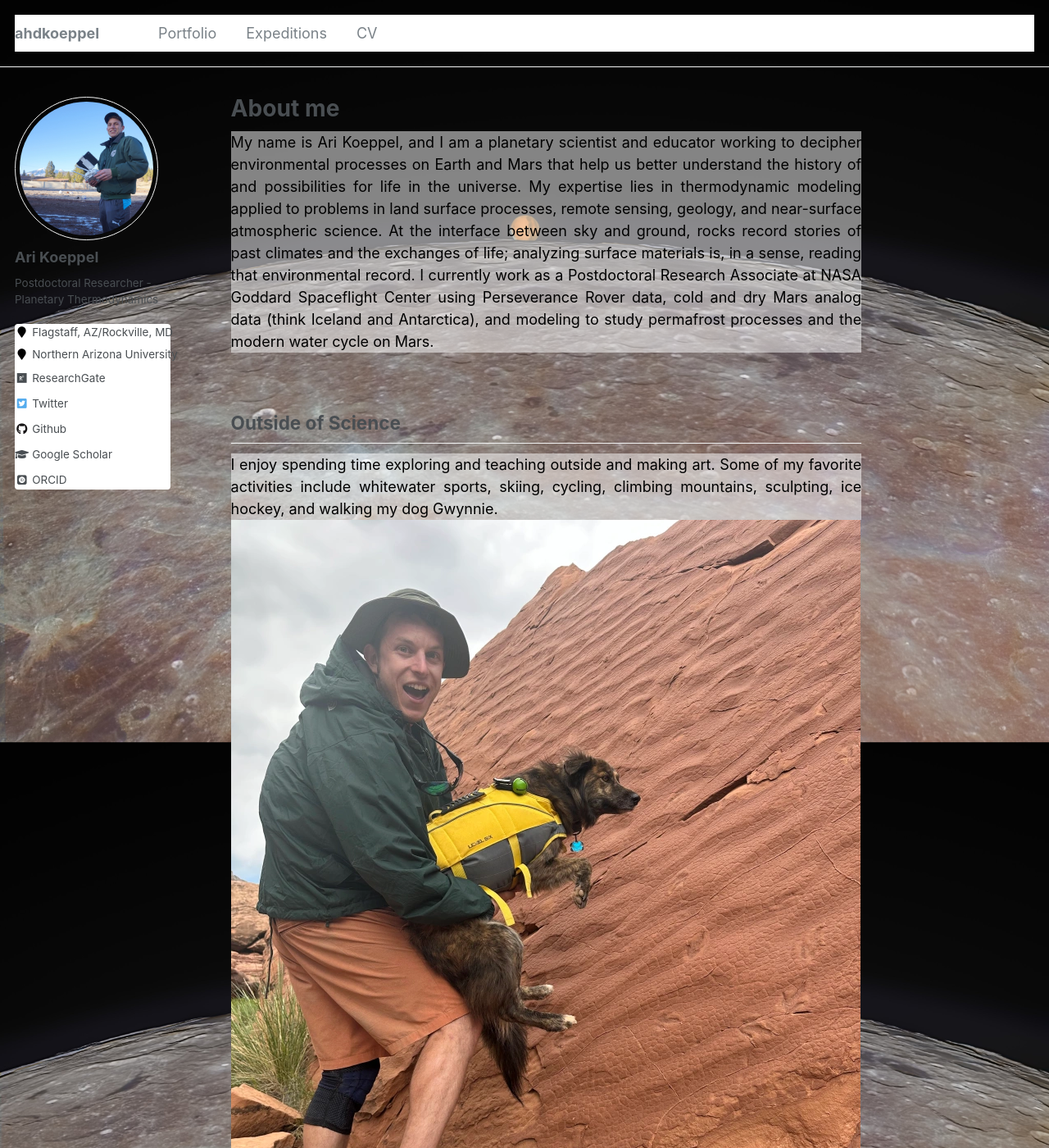
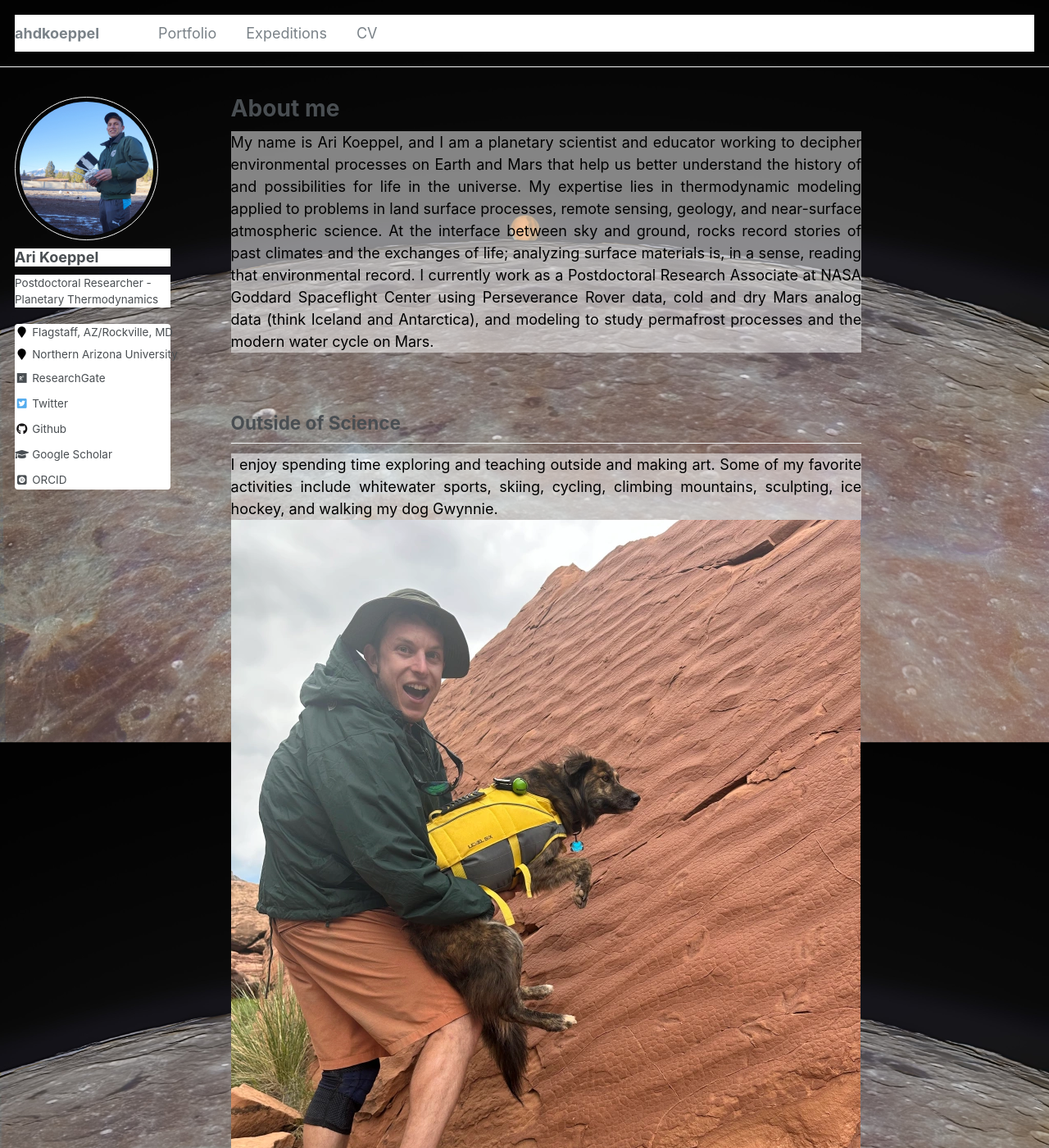
Before and after one commit to ahdkoeppel/ahdkoeppel.github.io, a Jekyll site: the page built from _pages/about.md, in a window 1280 px wide and 1400 px high. Shown: the whole window at 82% size. Built offline with Jekyll 4.4.1, drawn with Linux system fonts in a browser that asks for light colours; some web fonts are replaced.

Commit message:
More sidebar updates

```diff
--- a/_sass/_sidebar.scss
+++ b/_sass/_sidebar.scss
@@ -110,10 +110,12 @@
 
 .author__name {
   margin: 0;
+  background: #fff;
 
   @include breakpoint($large) {
     margin-top: 10px;
     margin-bottom: 10px;
+    background: #fff;
   }
 }
 .sidebar .author__name {
@@ -123,10 +125,12 @@
 
 .author__bio {
   margin: 0;
+  background: #fff;
 
   @include breakpoint($large) {
     margin-top: 10px;
     margin-bottom: 20px;
+    background: #fff;
   }
 }
 
```
